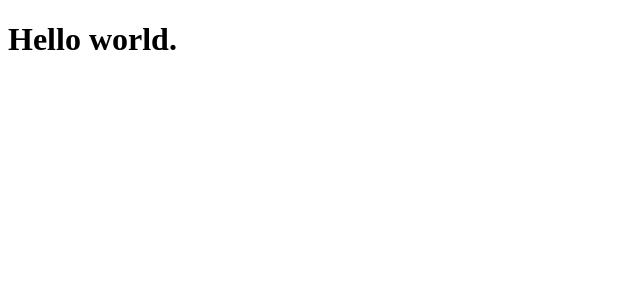
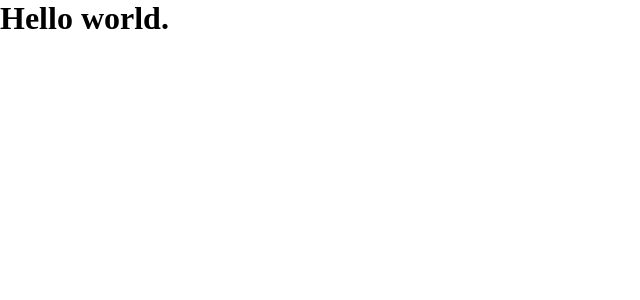
Before and after one commit to sanderdsz/github-explorer, a React app: page / in a window 1280 px wide. Shown: the top 300 px of the page, without its empty margins (0-640 px from the left). Built offline with nearby package versions, Linux system fonts and the light colour scheme.

Commit message:
sass and css support

```diff
--- a/package.json
+++ b/package.json
@@ -18,7 +18,11 @@
     "@babel/preset-react": "^7.16.5",
     "babel-loader": "^8.2.3",
     "cross-env": "^7.0.3",
+    "css-loader": "^6.5.1",
     "html-webpack-plugin": "^5.5.0",
+    "node-sass": "^7.0.0",
+    "sass-loader": "^12.4.0",
+    "style-loader": "^3.3.1",
     "webpack": "^5.65.0",
     "webpack-cli": "^4.9.1",
     "webpack-dev-server": "^4.6.0"
--- a/src/App.jsx
+++ b/src/App.jsx
@@ -1,3 +1,5 @@
+import './styles/global.scss'
+
 export function App() {
   return <h1>Hello world.</h1>
 }
--- /dev/null
+++ b/src/styles/global.scss
@@ -0,0 +1,9 @@
+* {
+  margin: 0;
+  padding: 0;
+  box-sizing: border-box;
+}
+
+body {
+  font: Arial, Helvetica, sans-serif;
+}
--- a/webpack.config.js
+++ b/webpack.config.js
@@ -27,6 +27,16 @@
         test: /\.jsx$/,
         exclude: /node_modules/,
         use: 'babel-loader'
+      },
+      {
+        test: /\.css$/,
+        exclude: /node_modules/,
+        use: ['style-loader', 'css-loader']
+      },
+      {
+        test: /\.scss$/,
+        exclude: /node_modules/,
+        use: ['style-loader', 'css-loader', 'sass-loader']
       }
     ]
   }
```
Also changed, not shown: 1 other file (tests, documents, lock files or other folders).
